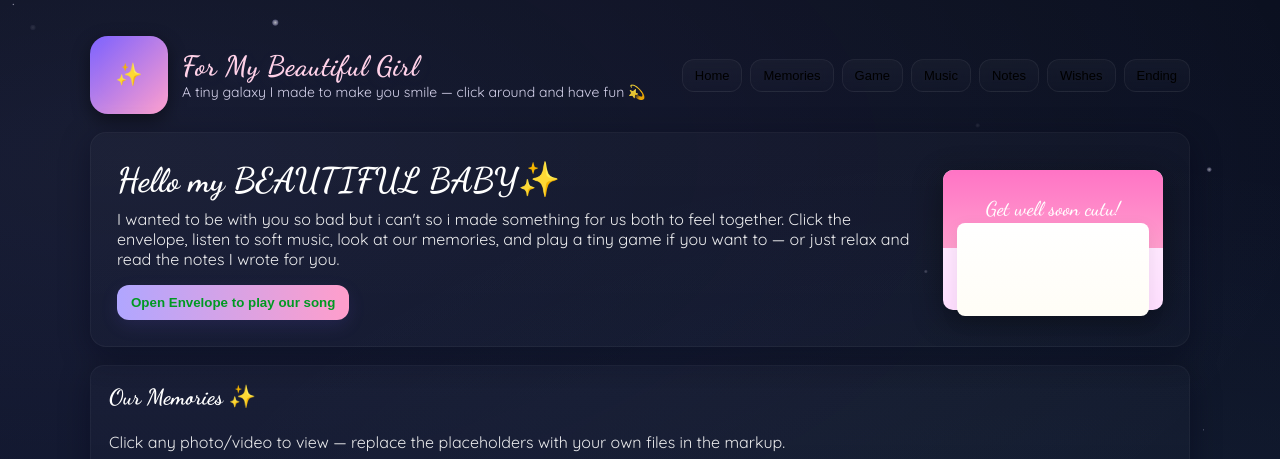
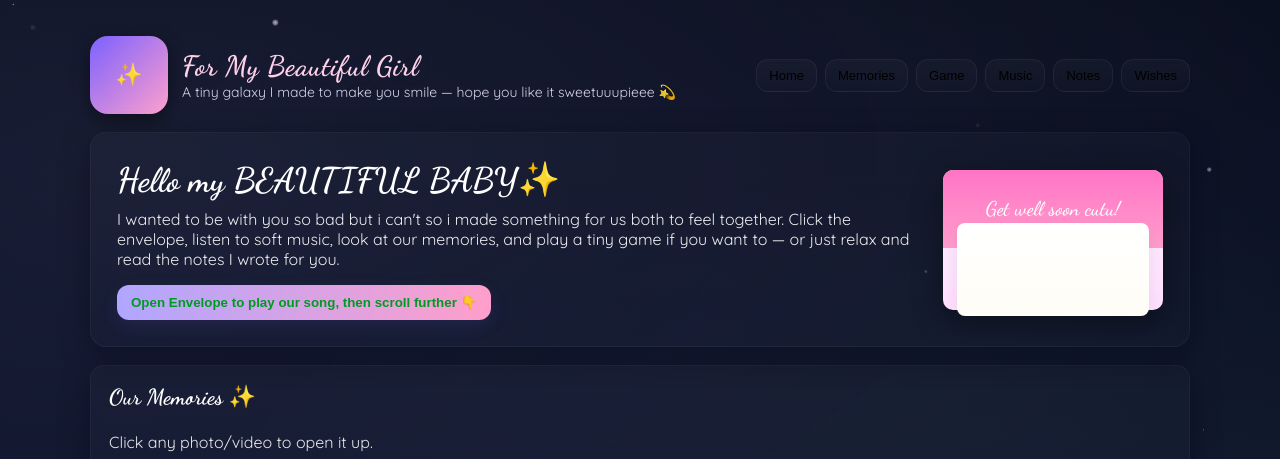
Before and after one commit to vidursharma42/best, a plain HTML site: page index.html in a window 1280 px wide. Shown: the top 459 px of the page. Drawn offline with Linux system fonts and the light colour scheme.

Commit message:
Update index.html

```diff
--- a/index.html
+++ b/index.html
@@ -3,7 +3,7 @@
 <head>
 <meta charset="utf-8" />
 <meta name="viewport" content="width=device-width,initial-scale=1" />
-<title>For My Beautiful Girl ✨</title>
+<title>For My Beautiful Rasmalai!!! ✨</title>
 
 <!-- Google Fonts -->
 <link href="https://fonts.googleapis.com/css2?family=Dancing+Script:wght@500;700&family=Quicksand:wght@300;400;600&display=swap" rel="stylesheet">
@@ -157,7 +157,7 @@
       <div class="logo">✨</div>
       <div>
         <h1>For My Beautiful Girl</h1>
-        <p class="lead">A tiny galaxy I made to make you smile — click around and have fun 💫</p>
+        <p class="lead">A tiny galaxy I made to make you smile — hope you like it sweetuuupieee 💫</p>
       </div>
     </div>
 
@@ -168,7 +168,6 @@
       <button class="nav-btn" data-goto="music">Music</button>
       <button class="nav-btn" data-goto="notes">Notes</button>
       <button class="nav-btn" data-goto="wishes">Wishes</button>
-      <button class="nav-btn" data-goto="ending">Ending</button>
     </nav>
   </header>
 
@@ -178,7 +177,7 @@
       <h2>Hello my BEAUTIFUL BABY✨</h2>
       <p>I wanted to be with you so bad but i can't so i made something for us both to feel together. Click the envelope, listen to soft music, look at our memories, and play a tiny game if you want to — or just relax and read the notes I wrote for you.</p>
       <div class="cta">
-        <button class="btn" id="openEnvelopeBtn">Open Envelope to play our song</button>
+        <button class="btn" id="openEnvelopeBtn">Open Envelope to play our song, then scroll further 👇</button>
       </div>
     </div>
 
@@ -198,7 +197,7 @@
   <!-- MEMORIES -->
   <section id="memories" class="card" data-section>
     <h3 style="font-family:'Dancing Script';font-size:22px;margin-top:0">Our Memories ✨</h3>
-    <p style="margin-top:6px;margin-bottom:12px;opacity:0.9">Click any photo/video to view — replace the placeholders with your own files in the markup.</p>
+    <p style="margin-top:6px;margin-bottom:12px;opacity:0.9">Click any photo/video to open it up.</p>
 
     <div class="gallery-grid" id="gallery">
       <!-- Replace these placeholders with your own images/videos -->
@@ -695,4 +694,5 @@ console.log("Replace placeholders: music-placeholder.mp3, images/, videos/, and
 
 </script>
 </body>
+
 </html>
```
